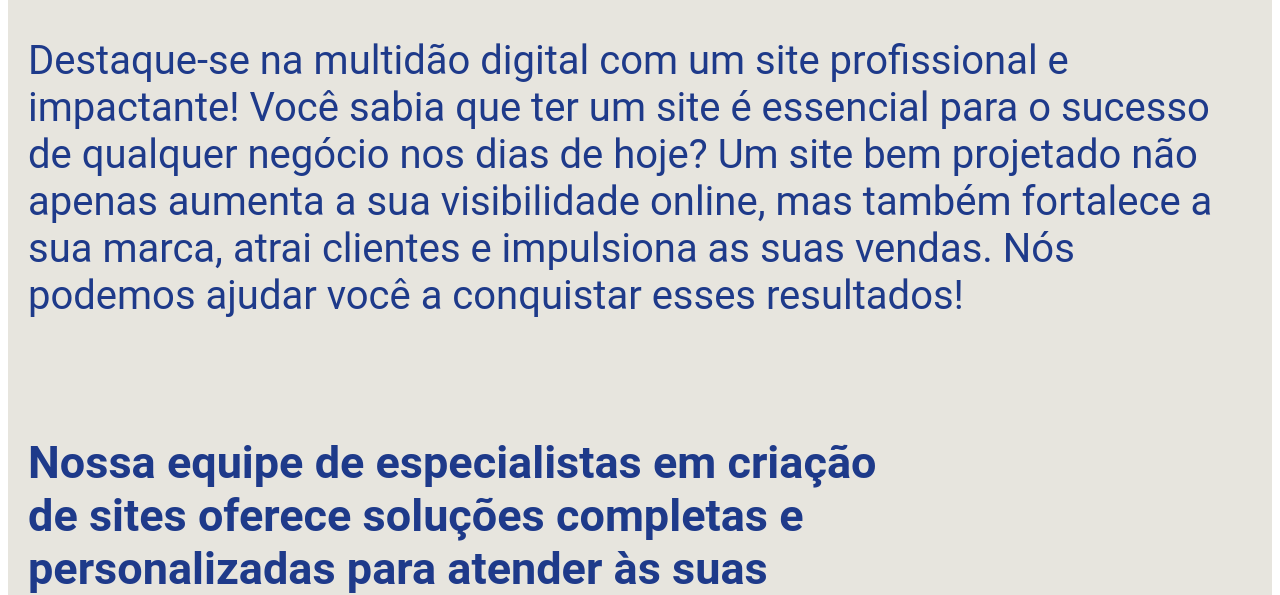
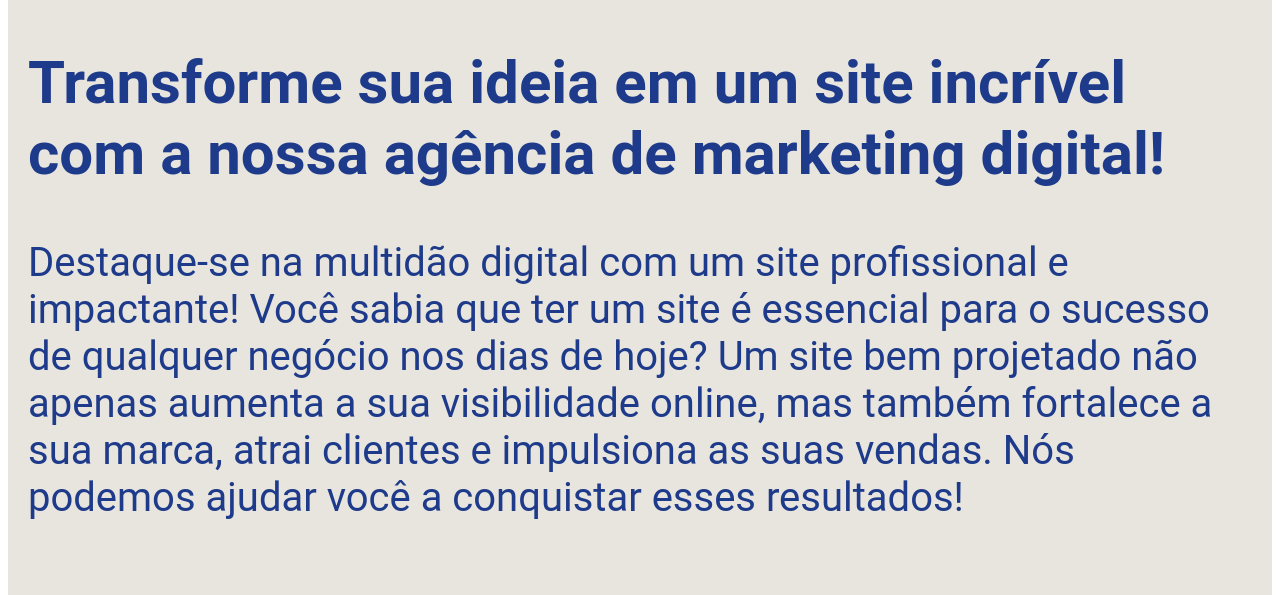
Before and after one commit to wilhame14/Presen-a-Online, a plain HTML site: page index.html in a window 1280 px wide. Shown: the part 212-807 px from the top of the page. Drawn offline with Linux system fonts and the light colour scheme.

Commit message:
o acreacomo de um h2

```diff
--- a/index.html
+++ b/index.html
@@ -14,8 +14,7 @@
 
       <header>
         <h1> Crie a Presença Online Perfeita para o Seu Negócio!</h1>
-
-
+        <h2>Transforme sua ideia em um site incrível com a nossa agência de marketing digital!</h2>
             <p>Destaque-se na multidão digital com um site profissional e impactante!
             Você sabia que ter um site é essencial para o sucesso de qualquer negócio nos dias de hoje? Um site bem projetado não apenas aumenta a sua visibilidade online, mas também fortalece a sua marca, atrai clientes e impulsiona as suas vendas.
             Nós podemos ajudar você a conquistar esses resultados!</p>
```
